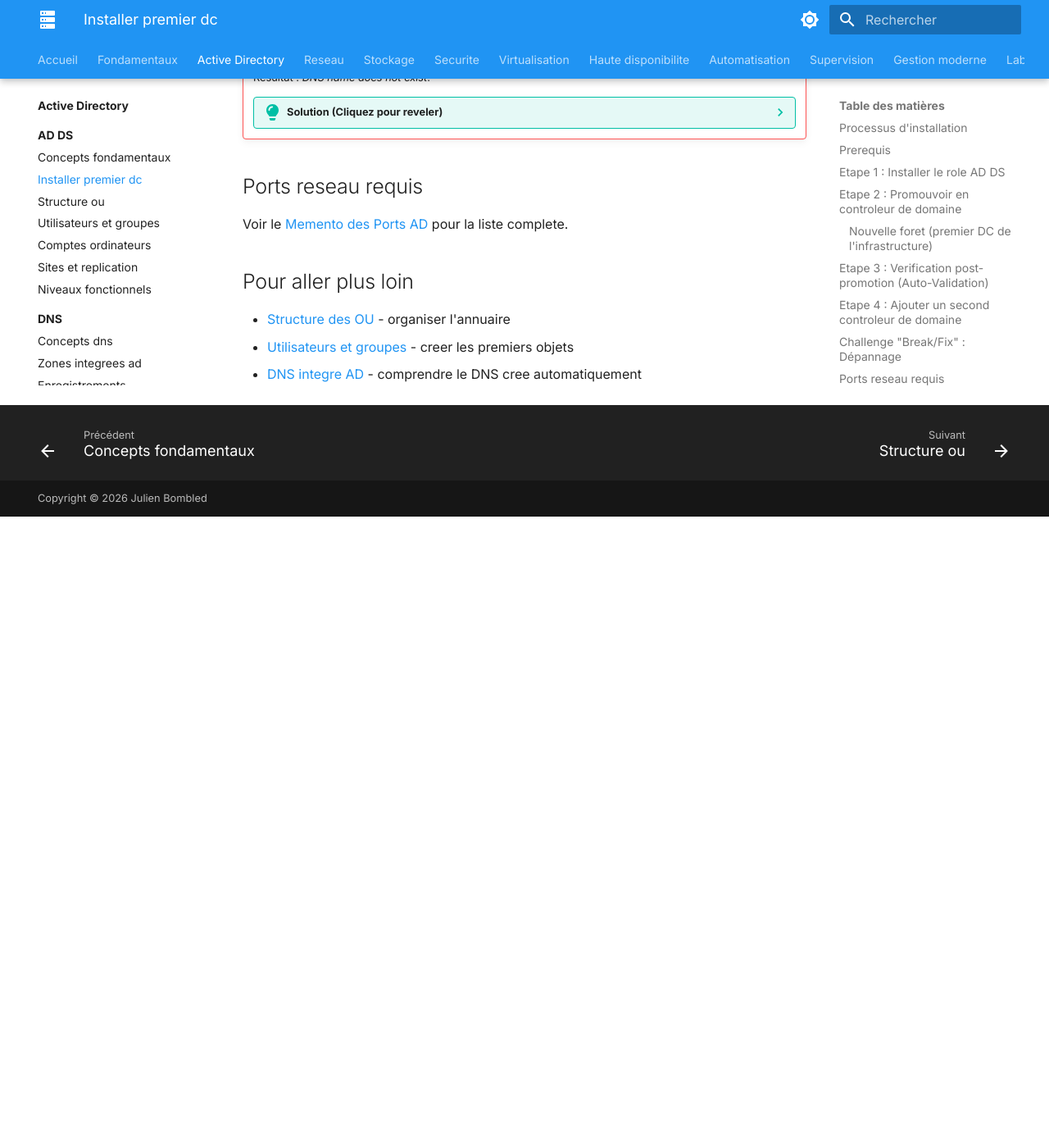
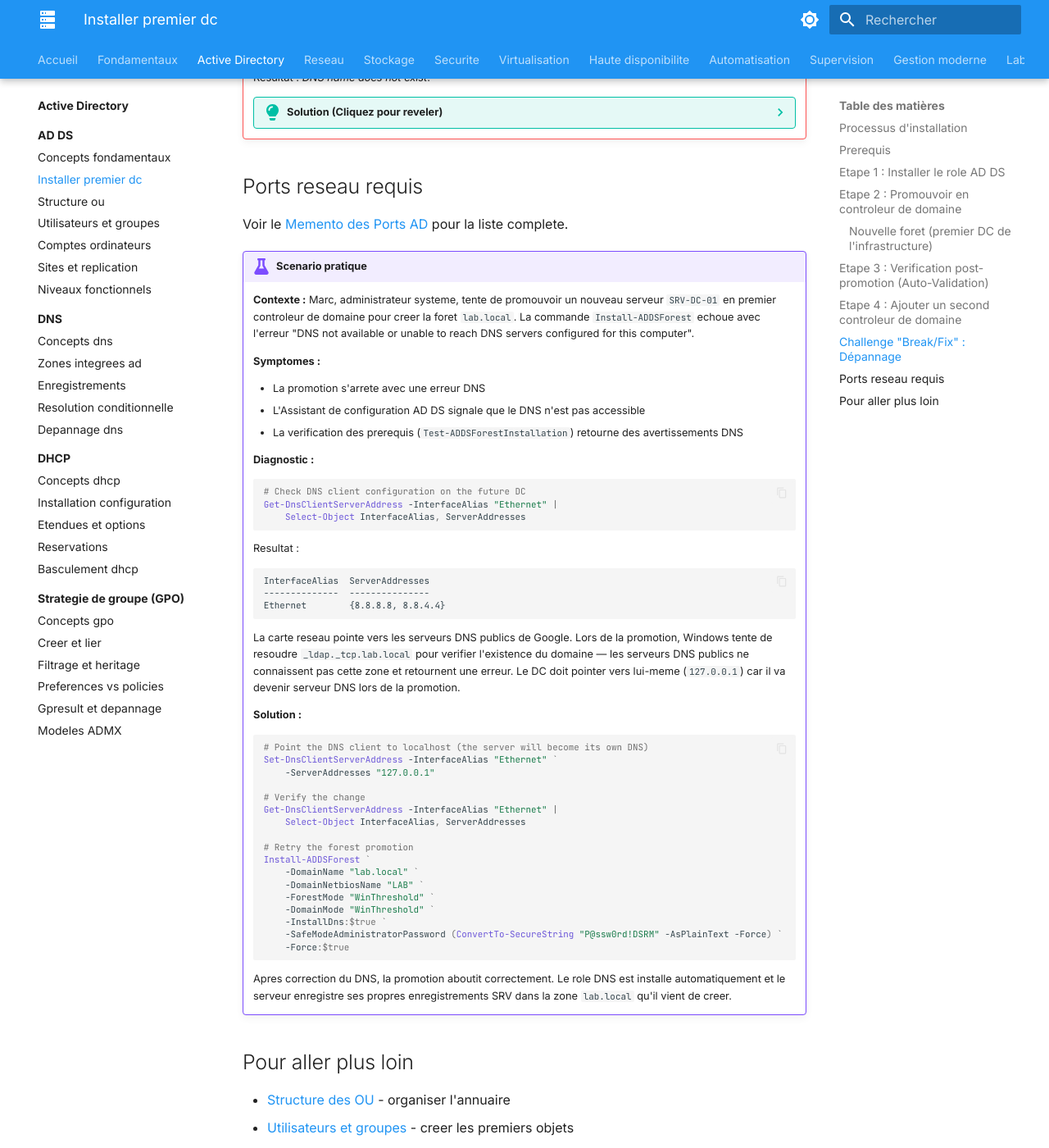
Before and after one commit to VBlackJack/WinOpsLab, an MkDocs documentation site: the page built from docs/active-directory/adds/installer-premier-dc.md, in a window 1280 px wide and 1400 px high, scrolled down 5005 px. Shown: the whole window at 82% size. Built offline with MkDocs 1.6.1 and Material for MkDocs 9.7.7, drawn with Linux system fonts in a browser that asks for light colours; before the commit the page ends 5635 px from its top, so only the background shows below that.

Commit message:
Add troubleshooting scenario to installer-premier-dc
Add standardized practical scenario covering DC promotion failure
due to incorrect DNS server configuration (8.8.8.8 instead of 127.0.0.1),
with PowerShell diagnostic and fix commands.

Co-Authored-By: Claude Sonnet 4.6 <noreply@anthropic.com>

````diff
--- a/docs/active-directory/adds/installer-premier-dc.md
+++ b/docs/active-directory/adds/installer-premier-dc.md
@@ -220,6 +220,58 @@ Install-ADDSDomainController `
 
 Voir le [Memento des Ports AD](../../ressources/memento-ports-ad.md) pour la liste complete.
 
+!!! example "Scenario pratique"
+
+    **Contexte :** Marc, administrateur systeme, tente de promouvoir un nouveau serveur `SRV-DC-01` en premier controleur de domaine pour creer la foret `lab.local`. La commande `Install-ADDSForest` echoue avec l'erreur "DNS not available or unable to reach DNS servers configured for this computer".
+
+    **Symptomes :**
+
+    - La promotion s'arrete avec une erreur DNS
+    - L'Assistant de configuration AD DS signale que le DNS n'est pas accessible
+    - La verification des prerequis (`Test-ADDSForestInstallation`) retourne des avertissements DNS
+
+    **Diagnostic :**
+
+    ```powershell
+    # Check DNS client configuration on the future DC
+    Get-DnsClientServerAddress -InterfaceAlias "Ethernet" |
+        Select-Object InterfaceAlias, ServerAddresses
+    ```
+
+    Resultat :
+
+    ```text
+    InterfaceAlias  ServerAddresses
+    --------------  ---------------
+    Ethernet        {8.8.8.8, 8.8.4.4}
+    ```
+
+    La carte reseau pointe vers les serveurs DNS publics de Google. Lors de la promotion, Windows tente de resoudre `_ldap._tcp.lab.local` pour verifier l'existence du domaine — les serveurs DNS publics ne connaissent pas cette zone et retournent une erreur. Le DC doit pointer vers lui-meme (`127.0.0.1`) car il va devenir serveur DNS lors de la promotion.
+
+    **Solution :**
+
+    ```powershell
+    # Point the DNS client to localhost (the server will become its own DNS)
+    Set-DnsClientServerAddress -InterfaceAlias "Ethernet" `
+        -ServerAddresses "127.0.0.1"
+
+    # Verify the change
+    Get-DnsClientServerAddress -InterfaceAlias "Ethernet" |
+        Select-Object InterfaceAlias, ServerAddresses
+
+    # Retry the forest promotion
+    Install-ADDSForest `
+        -DomainName "lab.local" `
+        -DomainNetbiosName "LAB" `
+        -ForestMode "WinThreshold" `
+        -DomainMode "WinThreshold" `
+        -InstallDns:$true `
+        -SafeModeAdministratorPassword (ConvertTo-SecureString "P@ssw0rd!DSRM" -AsPlainText -Force) `
+        -Force:$true
+    ```
+
+    Apres correction du DNS, la promotion aboutit correctement. Le role DNS est installe automatiquement et le serveur enregistre ses propres enregistrements SRV dans la zone `lab.local` qu'il vient de creer.
+
 ## Pour aller plus loin
 
 - [Structure des OU](structure-ou.md) - organiser l'annuaire
````
